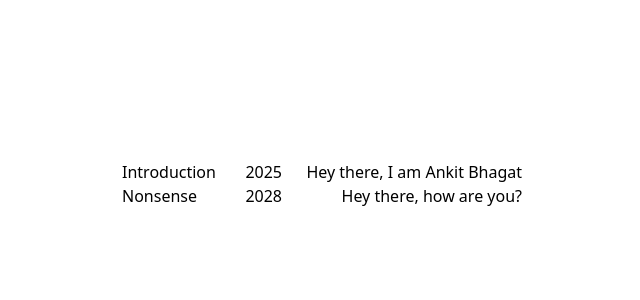
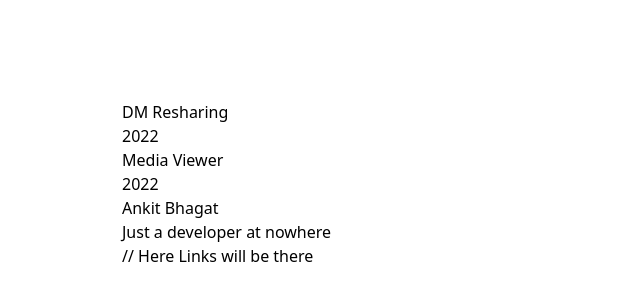
Before and after one commit to ankitsensei/ankitbhagat-portfolio, a React (Vite) app: page / in a window 1280 px wide. Shown: the part 216-516 px from the top of the page, without its empty margins (118-758 px from the left). Built offline with nearby package versions, Linux system fonts and the light colour scheme.

Commit message:
Changed approach, deleted Data.ts and doing with props method

```diff
--- a/src/App.tsx
+++ b/src/App.tsx
@@ -4,7 +4,17 @@ import Navbar from "./components/Navbar"
 const App = () => {
   return (
     <div className="h-screen flex flex-col justify-center mx-60">
-      <Navbar />
+      <div>
+        <Navbar Name="DM Resharing" Year="2022" />
+        <Navbar Name="Media Viewer" Year="2022" />
+      </div>
+      <div>
+        <h3>Ankit Bhagat</h3>
+        <h3>Just a developer at nowhere</h3>
+        <div>
+          // Here Links will be there
+        </div>
+      </div>
     </div>
   )
 }
--- a/src/components/Data.ts
+++ /dev/null
@@ -1,9 +0,0 @@
-// Define the type for better type safety
-type Detail = [string, string, string];
-
-const details: Detail[] = [
-    ['Introduction', '2025', 'Hey there, I am Ankit Bhagat'],
-    ['Nonsense', '2028', 'Hey there, how are you?']
-];
-
-export default details;
--- a/src/components/Navbar.tsx
+++ b/src/components/Navbar.tsx
@@ -1,23 +1,9 @@
 import details from './Data';
-const Navbar = () => {
+const Navbar = ({Name, Year}) => {
   return (
     <div className='flex flex-col justify-between'>
-        {
-            details.map((item, index) => (
-                <div key={index}>
-                    <div className='flex justify-between w-1/2'>
-                        <div className='flex w-40 justify-between'>
-                            <h2>{item[0]}</h2>
-                            <p>{item[1]}</p>
-                        </div>
-                        <div className=''>
-                            <p></p>
-                            <p>{item[2]}</p>
-                        </div>
-                        </div>
-                </div>
-            ))
-        }
+        <p>{Name}</p>
+        <p>{Year}</p>
     </div>
   )
 }
```
